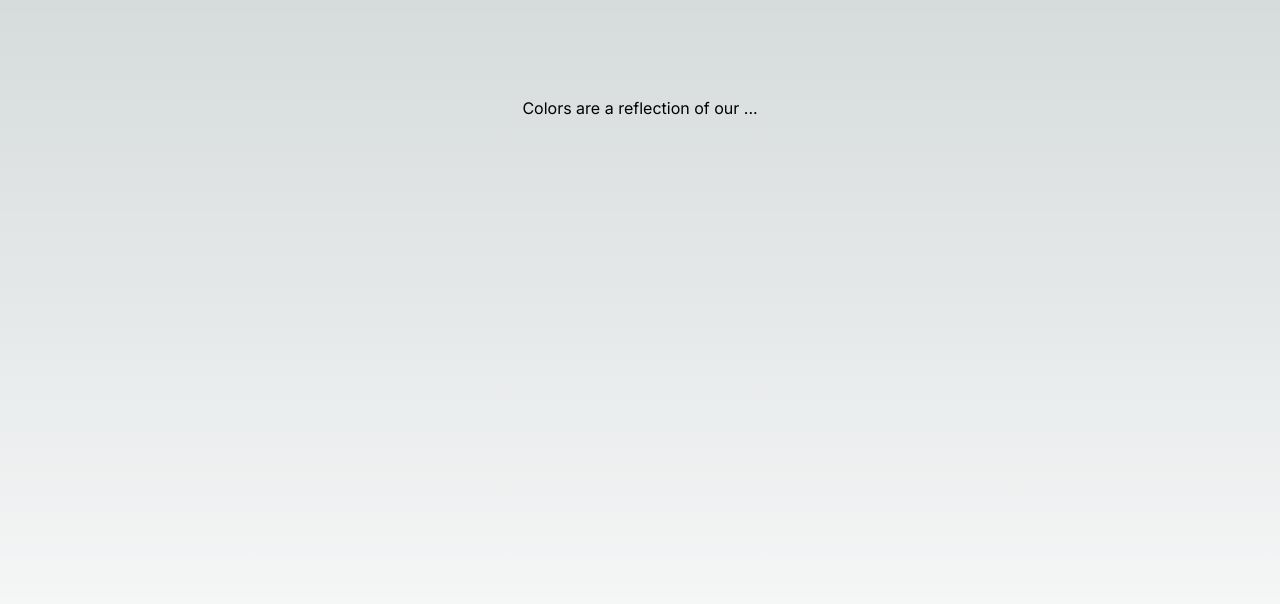
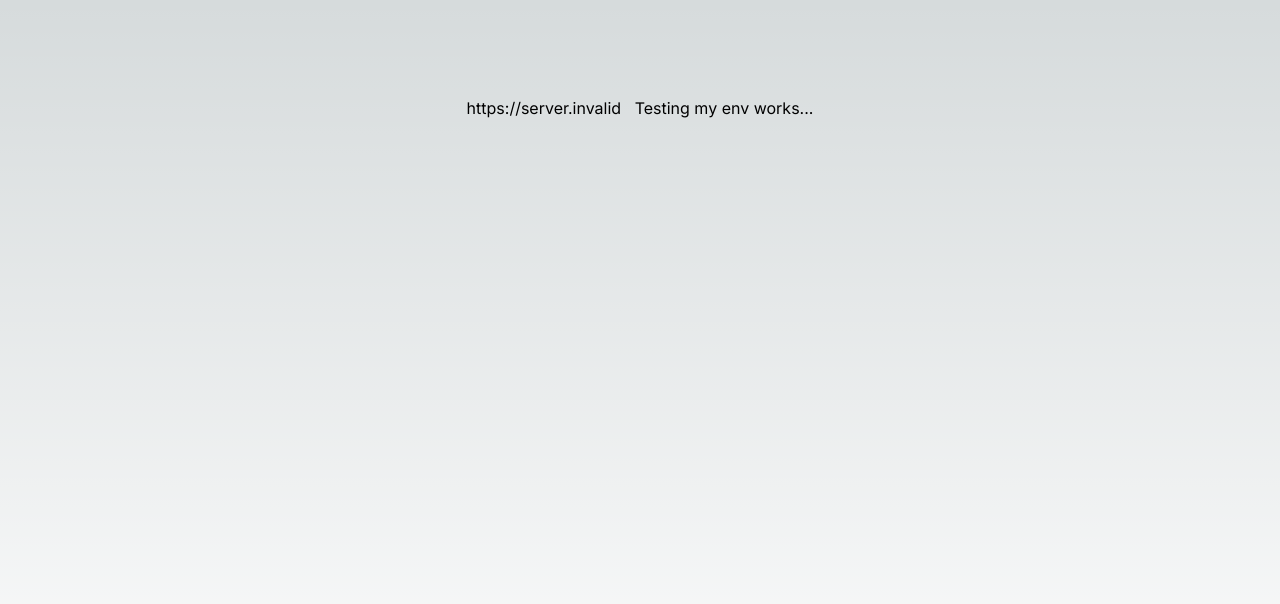
Before and after one commit to AbenezerKitata/sbcom, a Next.js app: page / in a window 1280 px wide. Shown: the top 604 px of the page. Built offline with nearby package versions, Linux system fonts and the light colour scheme; no server answers.

Commit message:
testing if env works

```diff
--- a/app/page.tsx
+++ b/app/page.tsx
@@ -1,7 +1,8 @@
 export default function Home() {
+  console.log(process.env.NEXTAUTH_URL);
   return (
     <main className="flex min-h-screen flex-col items-center justify-between p-24">
-      Colors are a reflection of our ...
+      {process.env.NEXTAUTH_URL} &nbsp; Testing my env works...
     </main>
   );
 }
```
Also changed, not shown: 2 other files (tests, documents, lock files or other folders).
